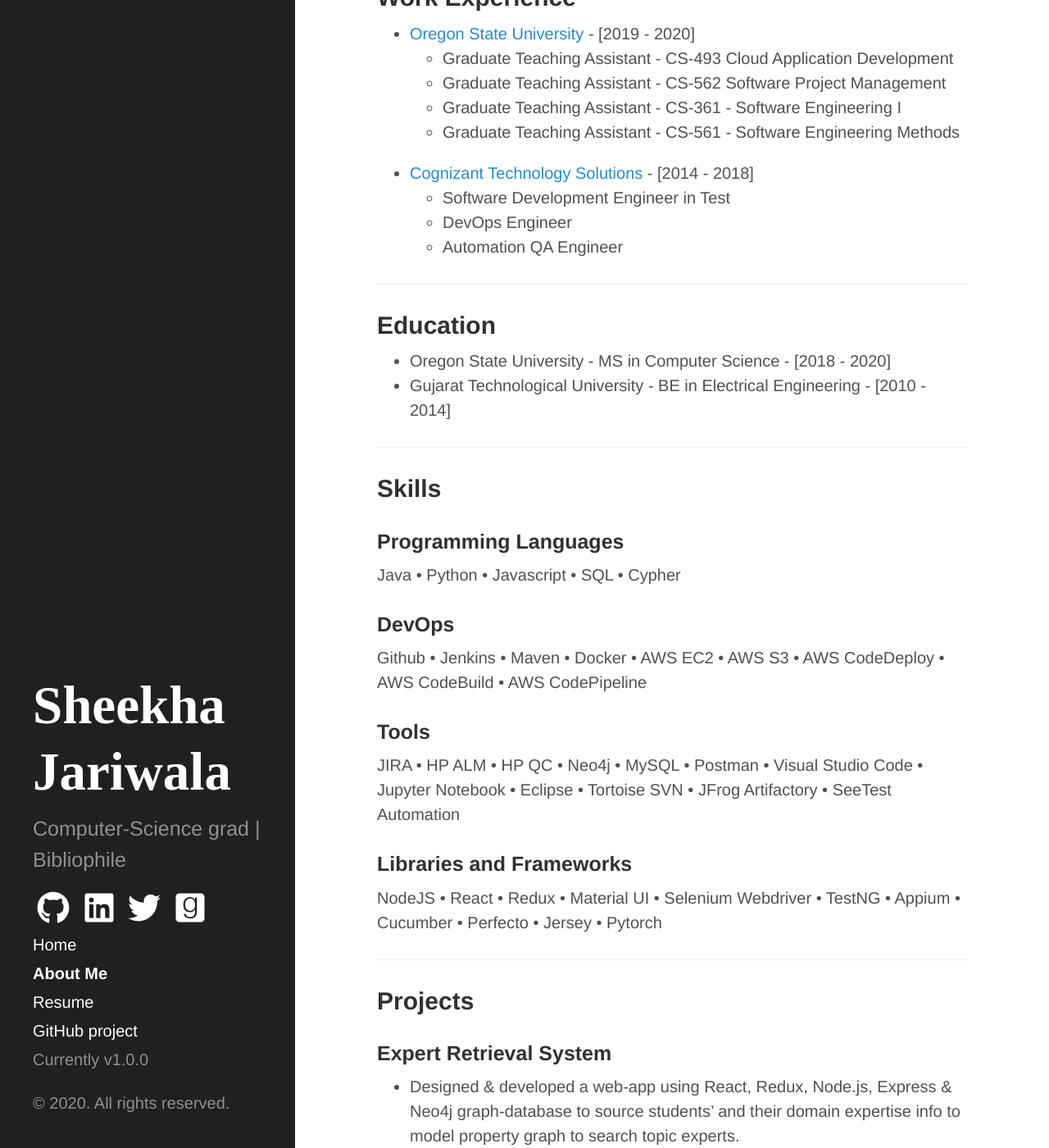
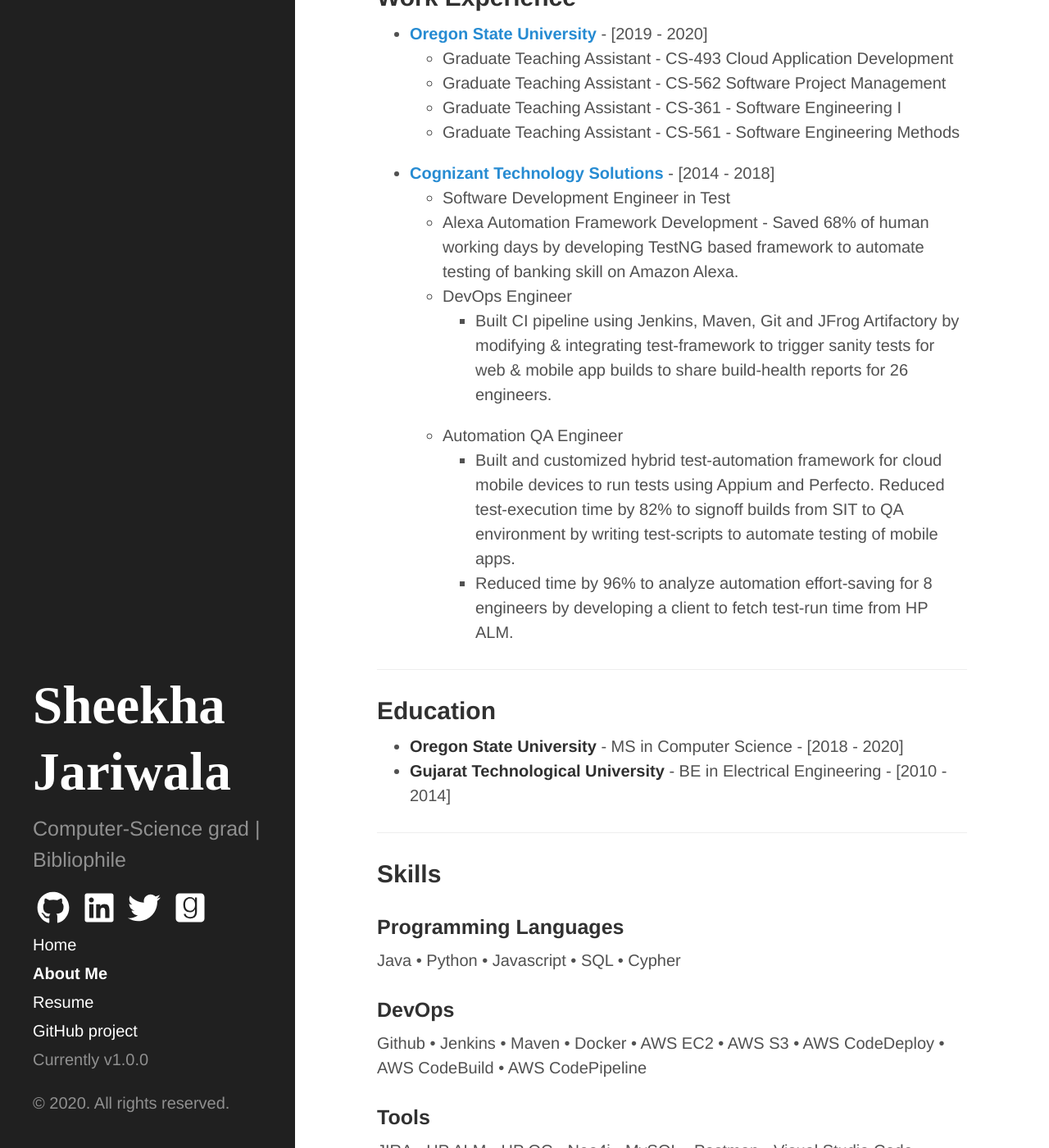
Before and after one commit to SheekhaJ/SheekhaJ.github.io, a Jekyll site: the page built from about.md, in a window 1280 px wide and 1400 px high, scrolled down 504 px. Shown: the whole window at 82% size. Built offline with Jekyll 4.4.1, drawn with Linux system fonts in a browser that asks for light colours; nearby versions of some CDN libraries.

```diff
--- a/about.md
+++ b/about.md
@@ -12,21 +12,25 @@ I've had the privilege to have [Dr. Christopher Scaffidi](https://eecs.oregonsta
 ---
 
 ## Work Experience
-* [Oregon State University](https://oregonstate.edu/ "Home page of Oregon State University") - [2019 - 2020]
+* [**Oregon State University**](https://oregonstate.edu/ "Home page of Oregon State University") - [2019 - 2020]
   - Graduate Teaching Assistant - CS-493 Cloud Application Development
   - Graduate Teaching Assistant - CS-562 Software Project Management
   - Graduate Teaching Assistant - CS-361 - Software Engineering I
   - Graduate Teaching Assistant - CS-561 - Software Engineering Methods
-* [Cognizant Technology Solutions](https://www.cognizant.com/) - [2014 - 2018]
-  - Software Development Engineer in Test
+* [**Cognizant Technology Solutions**](https://www.cognizant.com/) - [2014 - 2018]
+    - Software Development Engineer in Test
+    + Alexa Automation Framework Development - Saved 68% of human working days by developing TestNG based framework to automate testing of banking skill on Amazon Alexa.
   - DevOps Engineer
+    + Built CI pipeline using Jenkins, Maven, Git and JFrog Artifactory by modifying & integrating test-framework to trigger sanity tests for web & mobile app builds to share build-health reports for 26 engineers.
   - Automation QA Engineer
+    + Built and customized hybrid test-automation framework for cloud mobile devices to run tests using Appium and Perfecto. Reduced test-execution time by 82% to signoff builds from SIT to QA environment by writing test-scripts to automate testing of mobile apps.
+    + Reduced time by 96% to analyze automation effort-saving for 8 engineers by developing a client to fetch test-run time from HP ALM.
 
 ---
 
 ## Education
-* Oregon State University - MS in Computer Science - [2018 - 2020]
-* Gujarat Technological University - BE in Electrical Engineering - [2010 - 2014]
+* **Oregon State University** - MS in Computer Science - [2018 - 2020]
+* **Gujarat Technological University** - BE in Electrical Engineering - [2010 - 2014]
 
 ---
 
```
